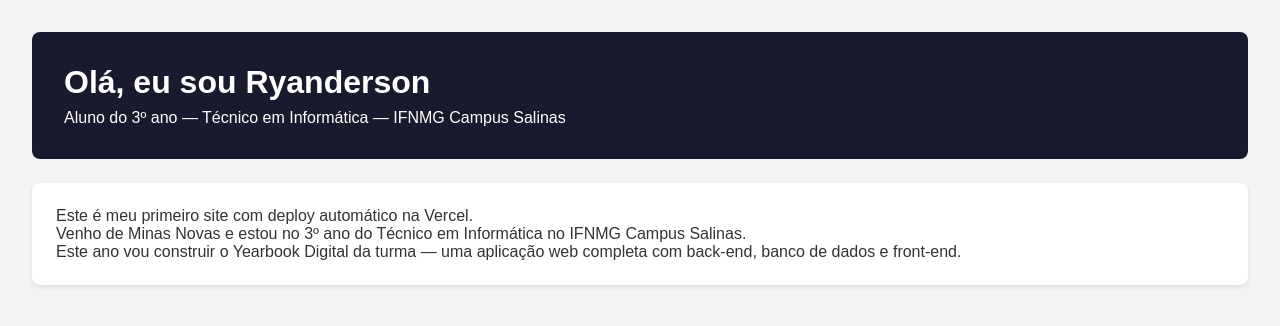
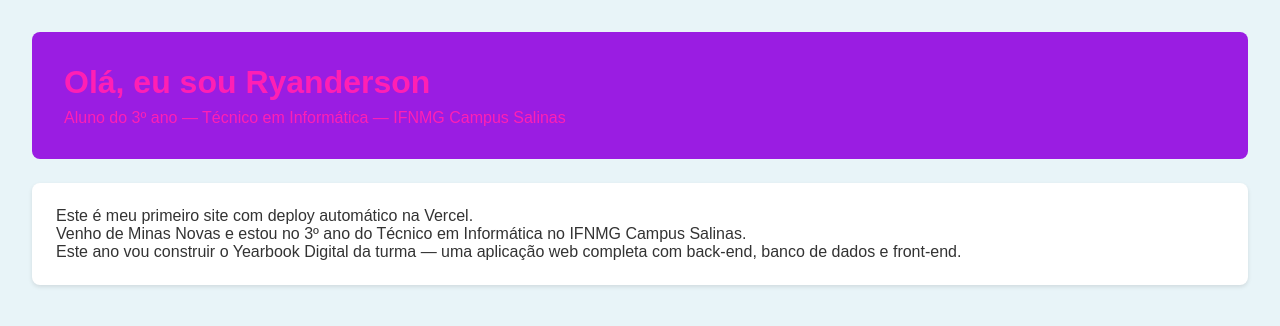
Before and after one commit to Ryanderson-GALO/Primeiro-Reposit-rio, a plain HTML site: page index.html in a window 1280 px wide. Drawn offline with Linux system fonts and the light colour scheme.

Commit message:
style: Coloquei corezinhas mais compatíveis co meu estado de espírito - YEAH

```diff
--- a/style.css
+++ b/style.css
@@ -8,14 +8,14 @@
 
 body {
   font-family: Arial, sans-serif;
-  background-color: #f4f4f4;
+  background-color: #e8f4f8;
   color: #333;
   padding: 2rem;
 }
 
 header {
-  background-color: #1a1a2e;
-  color: white;
+  background-color: #9a1de2;
+  color: rgb(255, 31, 180);
   padding: 2rem;
   border-radius: 8px;
   margin-bottom: 1.5rem;
```
